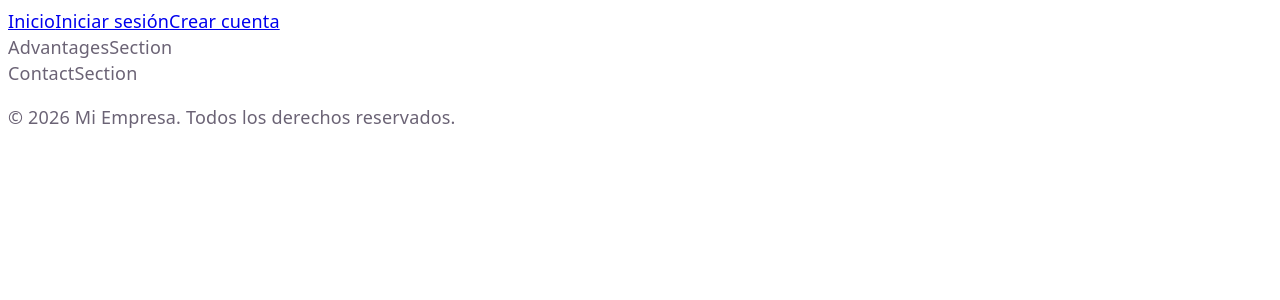
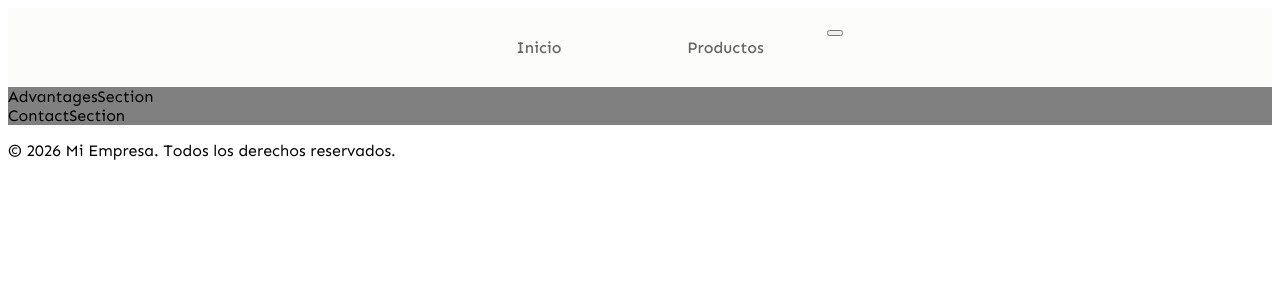
Before and after one commit to yohanio1/Dodd400, a React (Vite) app: page / in a window 1280 px wide. Shown: the top 300 px of the page. Built offline with nearby package versions, Linux system fonts and the light colour scheme.

Commit message:
feat: update Header with new links

```diff
--- a/index.html
+++ b/index.html
@@ -4,6 +4,12 @@
     <meta charset="UTF-8" />
     <link rel="icon" type="image/svg+xml" href="/favicon.svg" />
     <meta name="viewport" content="width=device-width, initial-scale=1.0" />
+    <link rel="preconnect" href="https://fonts.googleapis.com" />
+    <link rel="preconnect" href="https://fonts.gstatic.com" crossorigin />
+    <link
+      href="https://fonts.googleapis.com/css2?family=Sen:wght@400..800&display=swap"
+      rel="stylesheet"
+    />
     <title>wallet-app</title>
   </head>
   <body>
--- a/src/app/App.jsx
+++ b/src/app/App.jsx
@@ -1,5 +1,6 @@
 import { RouterProvider } from "react-router-dom"
 import { router } from "./router"
+import "../index.css"
 
 function App() {
   return (
--- a/src/features/landing/pages/LandingPage.jsx
+++ b/src/features/landing/pages/LandingPage.jsx
@@ -4,9 +4,9 @@ import ContactSection from "../components/ContactSection";
 
 export const LandingPage = () => {
   return (
-    <>
+    <div style={{ background: "gray" }}>
       <AdvantagesSection />
       <ContactSection />
-    </>
+    </div>
   );
 };
--- a/src/index.css
+++ b/src/index.css
@@ -1,31 +1,3 @@
-:root {
-  --text: #6b6375;
-  --text-h: #08060d;
-  --bg: #fff;
-  --border: #e5e4e7;
-  --code-bg: #f4f3ec;
-  --accent: #aa3bff;
-  --accent-bg: rgba(170, 59, 255, 0.1);
-  --accent-border: rgba(170, 59, 255, 0.5);
-  --social-bg: rgba(244, 243, 236, 0.5);
-  --shadow:
-    rgba(0, 0, 0, 0.1) 0 10px 15px -3px, rgba(0, 0, 0, 0.05) 0 4px 6px -2px;
-
-  --sans: system-ui, 'Segoe UI', Roboto, sans-serif;
-  --heading: system-ui, 'Segoe UI', Roboto, sans-serif;
-  --mono: ui-monospace, Consolas, monospace;
-
-  font: 18px/145% var(--sans);
-  letter-spacing: 0.18px;
-  color-scheme: light dark;
-  color: var(--text);
-  background: var(--bg);
-  font-synthesis: none;
-  text-rendering: optimizeLegibility;
-  -webkit-font-smoothing: antialiased;
-  -moz-osx-font-smoothing: grayscale;
-
-  @media (max-width: 1024px) {
-    font-size: 16px;
-  }
+body {
+   font-family: "Sen", sans-serif;
 }
--- /dev/null
+++ b/src/shared/layouts/components/Header.css
@@ -0,0 +1,40 @@
+.header {
+  background-color: #fcfcfb;
+  padding: 10px;
+  padding-bottom: 20px;
+  position: static;
+}
+
+.nav {
+  display: flex;
+  justify-content: space-around;
+}
+
+.nav__logo {
+  width: 35%;
+}
+
+.nav__links {
+  display: flex;
+  justify-content: space-around;
+  width: 30%;
+}
+
+.nav__link {
+  color: #666;
+  text-decoration: none;
+  transition: color 0.3s;
+  font-weight: 500;
+  padding-bottom: 10px;
+  padding-top: 20px;
+}
+
+.nav__link:hover {
+  color: #7f7e62;
+  font-weight: bold;
+  border-bottom: 2px solid #7f7e62;
+}
+
+.nav__actions {
+  width: 35%;
+}
--- a/src/shared/layouts/components/Header.jsx
+++ b/src/shared/layouts/components/Header.jsx
@@ -1,12 +1,27 @@
-import { Link } from 'react-router-dom';
+import { Link } from "react-router-dom";
+import "./Header.css";
 
 export function Header() {
   return (
-    <header>
-      <nav>
-        <Link to="/">Inicio</Link>
-        <Link to="/login">Iniciar sesión</Link>
-        <Link to="/signup">Crear cuenta</Link>
+    <header className="header">
+      <nav className="nav">
+        {/* Logo */}
+        <div className="nav__logo"></div>
+        {/* Links */}
+        <div className="nav__links">
+          <Link className="nav__link" to="/">
+            Inicio
+          </Link>
+          <Link className="nav__link" to="/products">
+            Productos
+          </Link>
+        </div>
+        {/* Actions */}
+        <div className="nav__actions">
+          <button>
+            <i class="fa-solid fa-user"></i>
+          </button>
+        </div>
       </nav>
     </header>
   );
```
Also changed, not shown: src/App.css (added).
